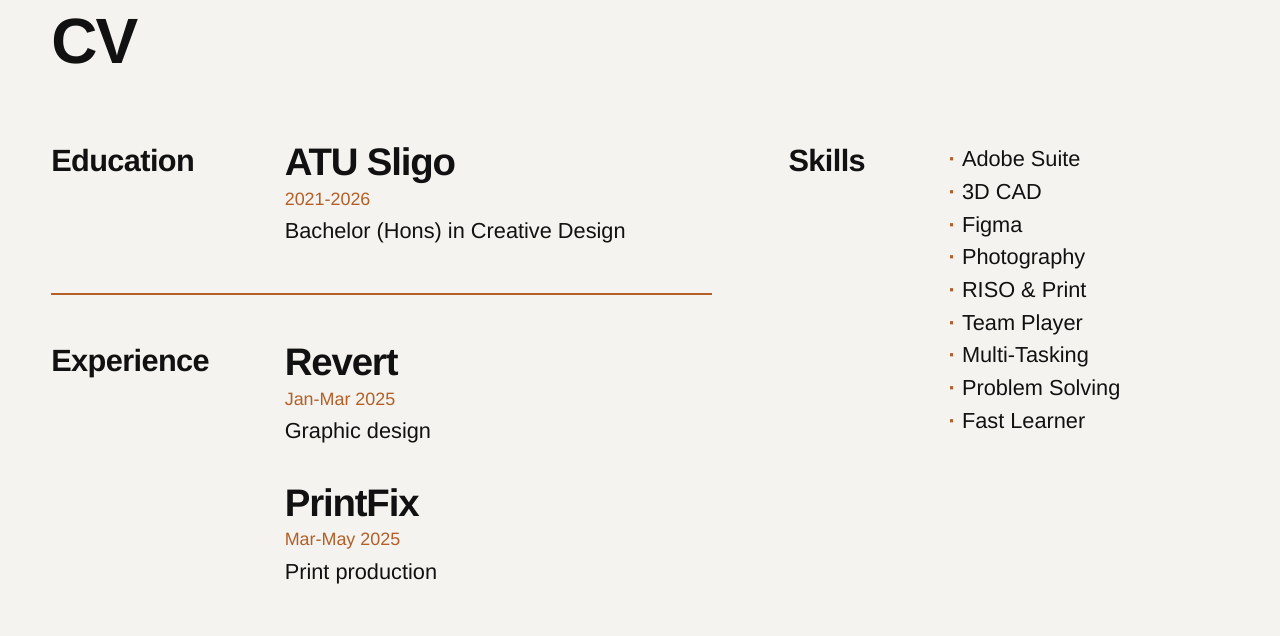
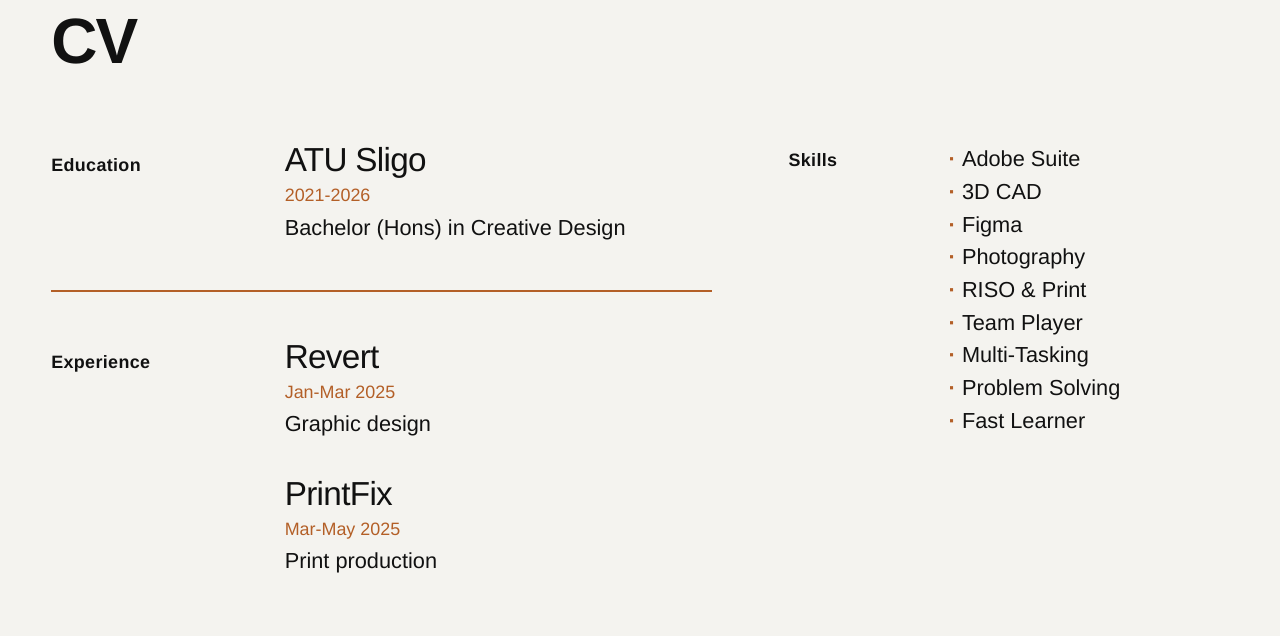
Before and after one commit to oskarioter/oskarioter.github.io, a plain HTML site: page index.html in a window 1280 px wide. Shown: the part 2757-3393 px from the top of the page. Drawn offline with Linux system fonts and the light colour scheme.

Commit message:
Add files via upload

```diff
--- a/style.css
+++ b/style.css
@@ -134,6 +134,7 @@ section {
   display: grid;
   grid-template-columns: minmax(110px, 1fr) 2fr;
   gap: 20px;
+  align-items: baseline;
 }
 .cv-main .cv-block + .cv-block {
   margin-top: clamp(28px, 4vw, 48px);
@@ -142,14 +143,15 @@ section {
   width: 100%;
 }
 .cv-block h3 {
-  font-size: clamp(20px, 2.4vw, 32px);
-  letter-spacing: -0.02em;
+  font-size: clamp(14px, 1.4vw, 18px);
+  letter-spacing: 0.02em;
 }
 .cv-items { display: grid; gap: clamp(24px, 3vw, 40px); }
 .cv-item h4 {
-  font-size: clamp(22px, 3vw, 40px);
-  letter-spacing: -0.03em;
-  line-height: 1;
+  font-size: clamp(22px, 2.6vw, 34px);
+  font-weight: 400;
+  letter-spacing: -0.02em;
+  line-height: 1.05;
 }
 .cv-item p {
   font-size: clamp(16px, 1.7vw, 22px);
```
